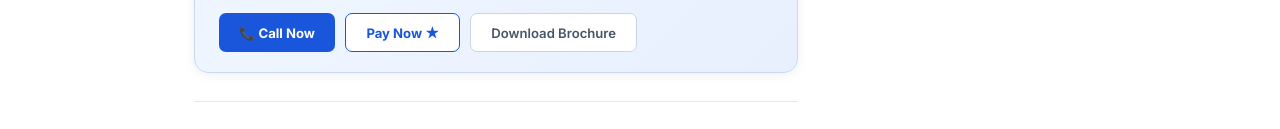
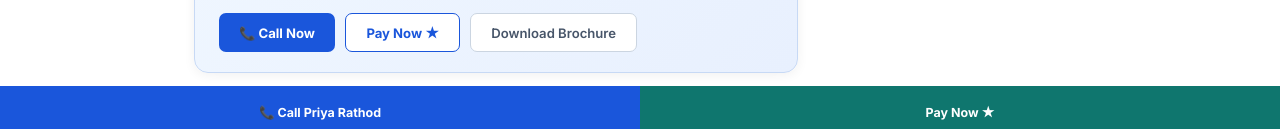
Before and after one commit to durgeshkekare-gif/iimcertification-co-in, a website: page blog/iim-nagpur-certificate-programs-review-2026.html in a window 1280 px wide. Shown: the part 662-791 px from the top of the page. Drawn offline with Linux system fonts and the light colour scheme.

Commit message:
feat: IIMN page — sticky call bar Priya Rathod direct

```diff
--- a/blog/iim-nagpur-certificate-programs-review-2026.html
+++ b/blog/iim-nagpur-certificate-programs-review-2026.html
@@ -263,4 +263,10 @@ function submitCallForm(e) {
 // Prevent number showing on hover — handled by replacing href with onclick
 </script>
 
+
+<div class="sticky-mb" style="display:flex;">
+  <a href="tel:918433740178" style="flex:1;text-align:center;background:#1a56db;color:#fff;padding:.65rem .5rem;font-size:.78rem;font-weight:700;text-decoration:none;display:flex;align-items:center;justify-content:center;gap:.3rem;">📞 Call Priya Rathod</a>
+  <a href="https://www.jaroeducation.com/blended-mba-for-working-professionals-iim-nagpur" target="_blank" rel="noopener" style="flex:1;text-align:center;background:#0F766E;color:#fff;padding:.65rem .5rem;font-size:.78rem;font-weight:700;text-decoration:none;display:flex;align-items:center;justify-content:center;gap:.3rem;">Pay Now ★</a>
+</div>
+<script src="/assets/main.js?v=11"></script>
 </body></html>
```
